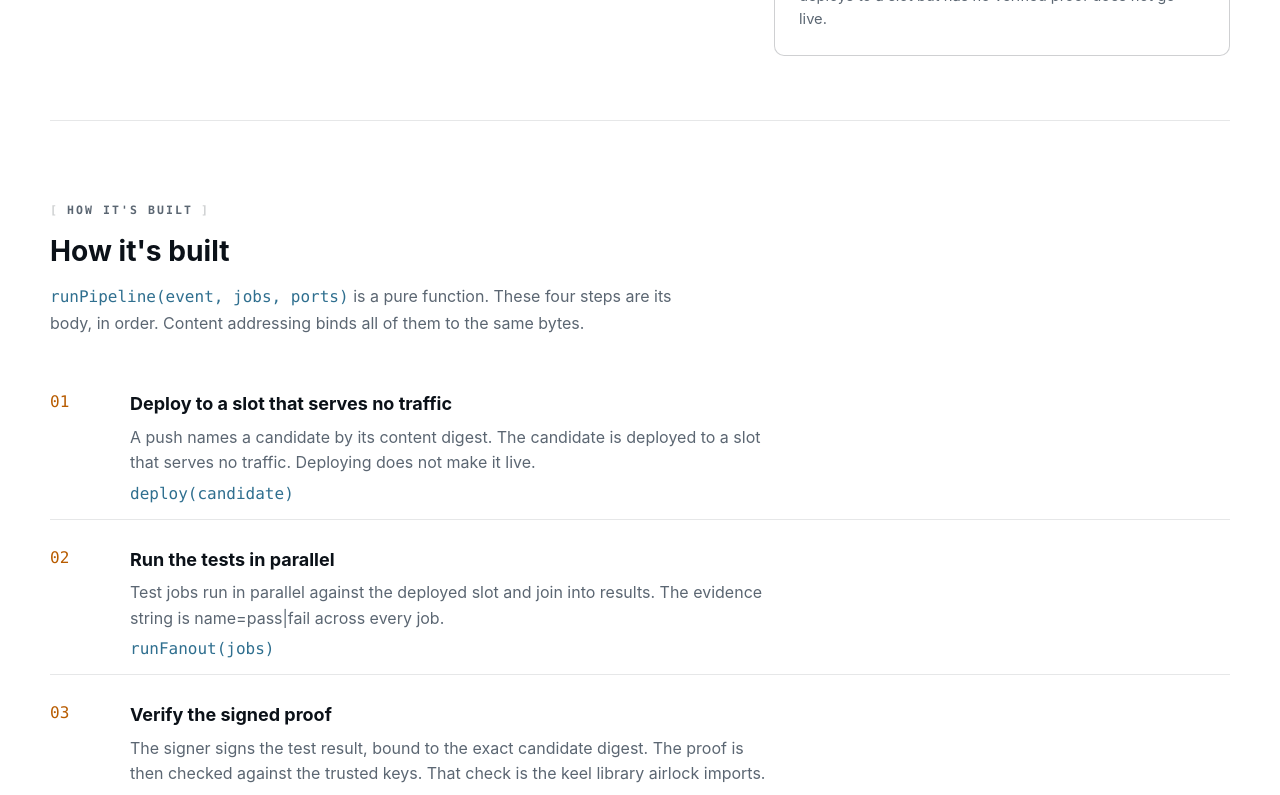
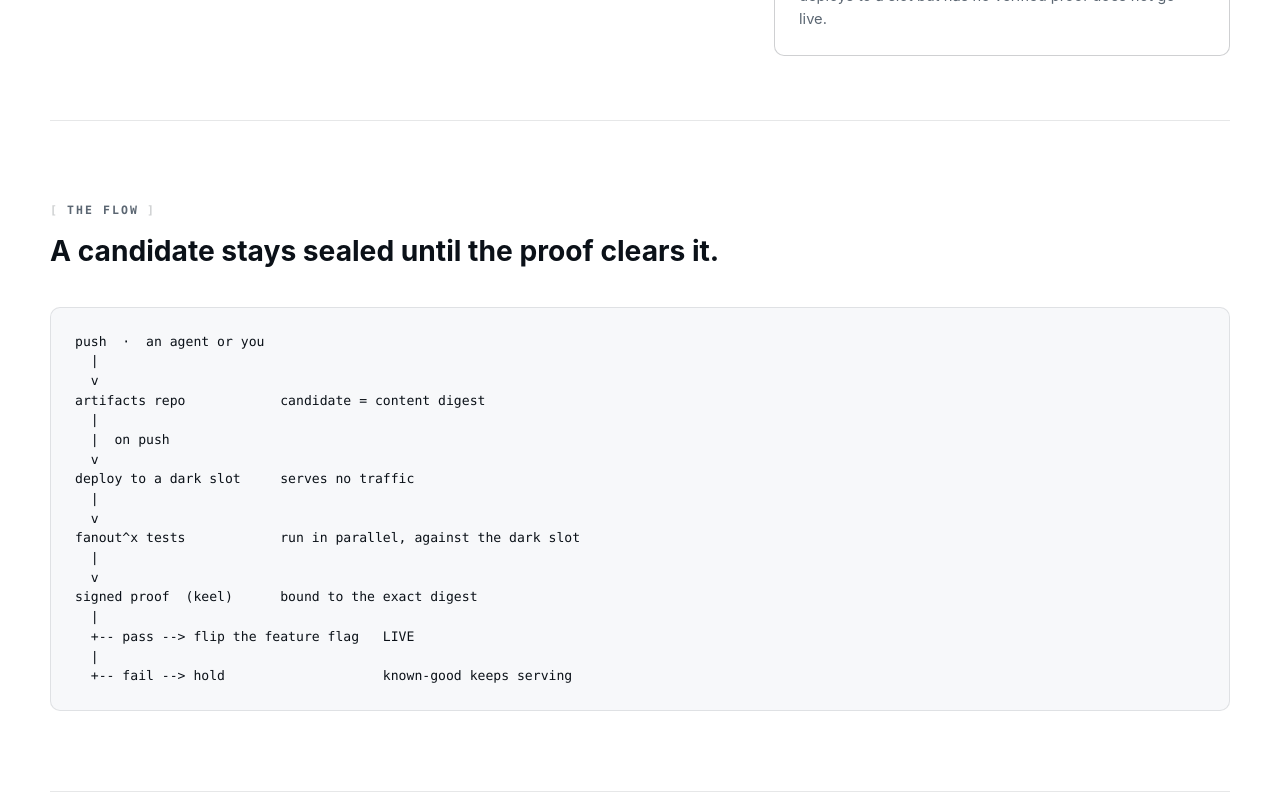
Before and after one commit to acoyfellow/airlock, a SvelteKit app in the folder site/: page / in a window 1280 px wide. Shown: the part 760-1555 px from the top of the page. Built offline with nearby package versions, Linux system fonts and the light colour scheme.

Commit message:
diagram of truth: ASCII airlock flow (push->dark slot->fanout->signed proof->flag) in a mono coated-glass block

```diff
--- a/site/src/routes/+page.svelte
+++ b/site/src/routes/+page.svelte
@@ -97,6 +97,33 @@
       </p>
       </aside>
     </div>
+  </section>
+
+  <section class="section" aria-labelledby="flow-title">
+    <div class="section-heading">
+      <p class="eyebrow">The flow</p>
+      <h2 id="flow-title">A candidate stays sealed until the proof clears it.</h2>
+    </div>
+    <pre class="flow" aria-label="airlock flow diagram">
+push  ·  an agent or you
+  |
+  v
+artifacts repo            candidate = content digest
+  |
+  |  on push
+  v
+deploy to a dark slot     serves no traffic
+  |
+  v
+fanout^x tests            run in parallel, against the dark slot
+  |
+  v
+signed proof  (keel)      bound to the exact digest
+  |
+  +-- pass --> flip the feature flag   LIVE
+  |
+  +-- fail --> hold                    known-good keeps serving
+</pre>
   </section>
 
   <section class="section" aria-labelledby="pipeline-title">
@@ -275,6 +302,19 @@
 </main>
 
 <style>
+  .flow {
+    font-family: "IBM Plex Mono", SFMono-Regular, Menlo, Monaco, Consolas, monospace;
+    font-size: 0.82rem;
+    line-height: 1.5;
+    color: var(--color-text);
+    background: var(--color-layer);
+    border: 1px solid var(--color-border);
+    border-radius: var(--radius-lg);
+    padding: var(--space-6);
+    overflow-x: auto;
+    margin: 0;
+    white-space: pre;
+  }
   .hero {
     display: grid;
     grid-template-columns: minmax(0, 1.05fr) minmax(340px, 0.7fr);
```
